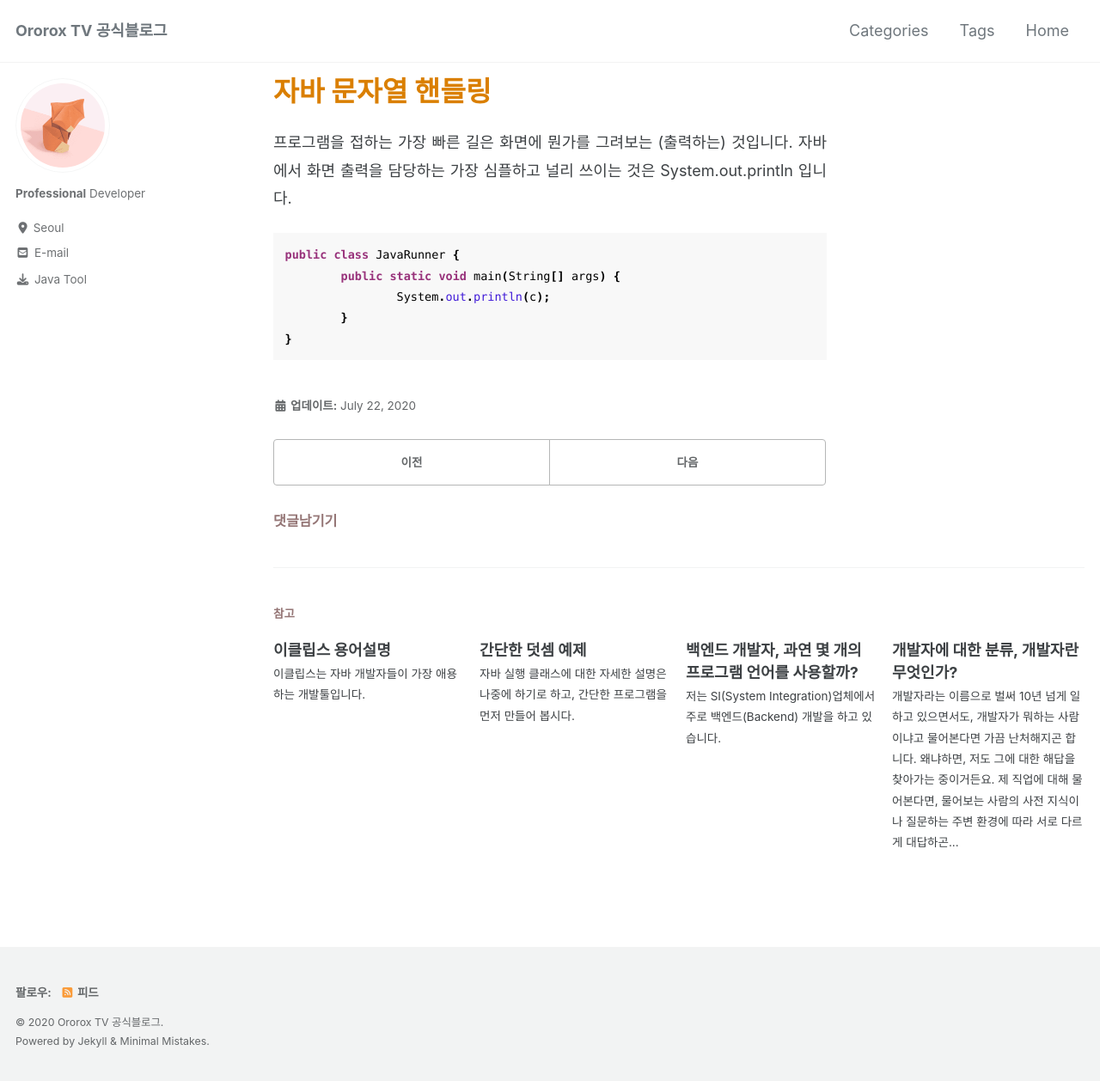
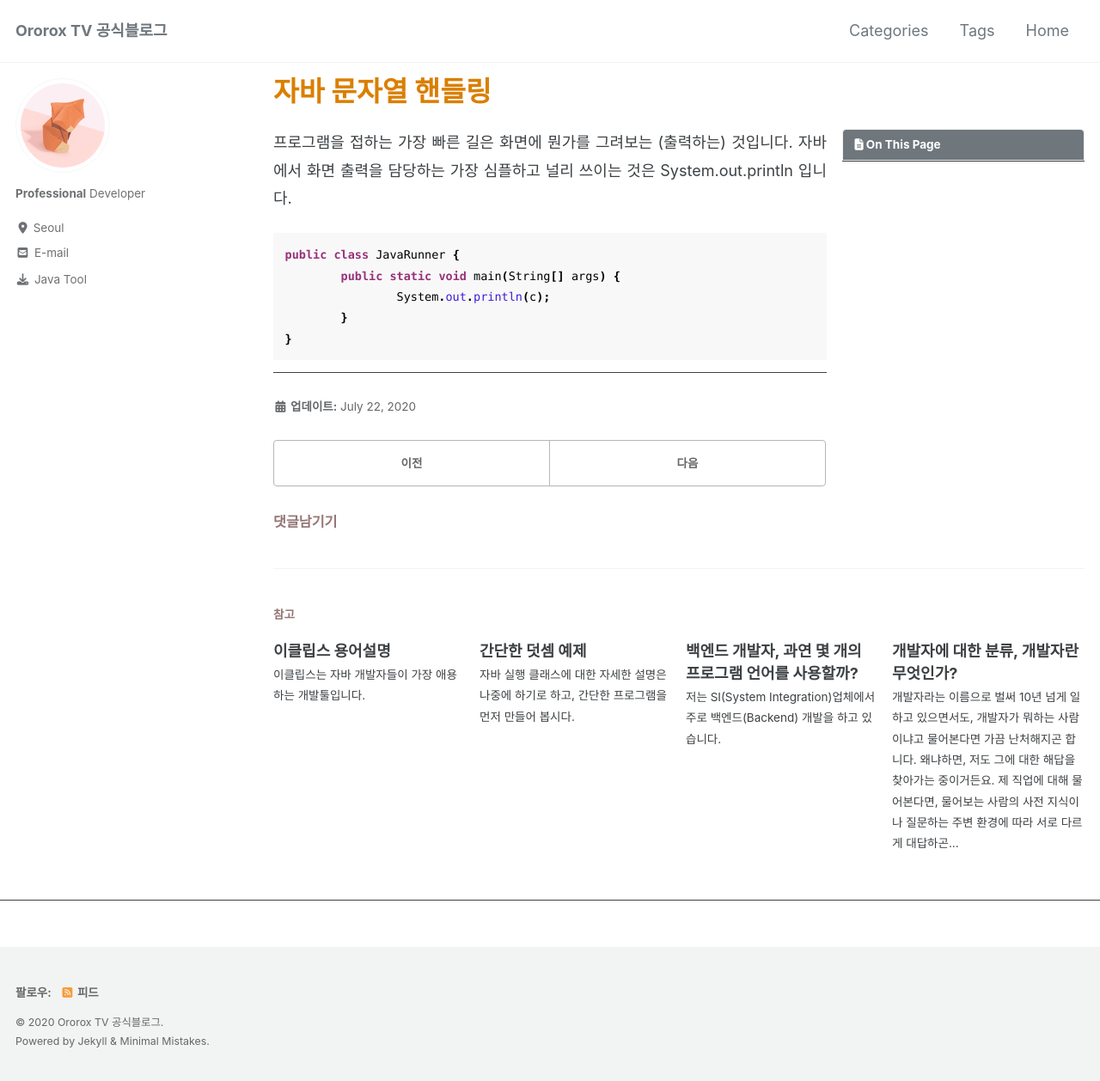
Before and after one commit to ororox/ororox.github.io, a Jekyll site: the page built from _posts/2020-07-22-string-handling.md, in a window 1280 px wide and 1260 px high. Shown: the whole window at 86% size. Built offline with Jekyll 4.4.1, drawn with Linux system fonts in a browser that asks for light colours; cached includes are drawn as plain includes; nearby versions of some CDN libraries; comment, search, counter and statistics services are not loaded.

Commit message:
adsense modified

```diff
--- a/_config.yml
+++ b/_config.yml
@@ -275,3 +275,6 @@ defaults:
       comments: true
       share: true
       related: true
+      toc: true
+      toc_sticky: true
+      toc_ads: true
--- /dev/null
+++ b/_includes/GoogleAdSenseSidbar.html
@@ -0,0 +1,10 @@
+<script async src="https://pagead2.googlesyndication.com/pagead/js/adsbygoogle.js"></script>
+<ins class="adsbygoogle"
+     style="display:block"
+     data-ad-client="ca-pub-5679789740806586"
+     data-ad-slot="1472267766"
+     data-ad-format="auto"
+     data-full-width-responsive="true"></ins>
+<script>
+     (adsbygoogle = window.adsbygoogle || []).push({});
+</script>
--- a/_layouts/default.html
+++ b/_layouts/default.html
@@ -31,6 +31,17 @@
       </div>
     {% endif %}
 
+		<script async src="https://pagead2.googlesyndication.com/pagead/js/adsbygoogle.js"></script>
+		<ins class="adsbygoogle"
+		     style="display:block"
+		     data-ad-client="ca-pub-5679789740806586"
+		     data-ad-slot="5986227849"
+		     data-ad-format="auto"
+		     data-full-width-responsive="true"></ins>
+		<script>
+		     (adsbygoogle = window.adsbygoogle || []).push({});
+		</script>
+
     <div id="footer" class="page__footer">
       <footer>
         {% include footer/custom.html %}
--- a/_layouts/single.html
+++ b/_layouts/single.html
@@ -34,16 +34,34 @@ layout: default
       {% endunless %}
 
       <section class="page__content" itemprop="text">
-        {% if page.toc %}
+        {% if page.toc or page.toc_ads %}
           <aside class="sidebar__right {% if page.toc_sticky %}sticky{% endif %}">
             <nav class="toc">
               <header><h4 class="nav__title"><i class="fas fa-{{ page.toc_icon | default: 'file-alt' }}"></i> {{ page.toc_label | default: site.data.ui-text[site.locale].toc_label | default: "On this page" }}</h4></header>
               {% include toc.html sanitize=true html=content h_min=1 h_max=6 class="toc__menu" %}
             </nav>
+				    <!-- devinlife comment : right-sidebar ads -->
+				    <nav class="toc-custom">
+				      {% if page.toc_ads %}
+				        {% include GoogleAdSenseSidbar.html %}
+				      {% endif %}
+				    </nav>
           </aside>
         {% endif %}
         {{ content }}
         {% if page.link %}<div><a href="{{ page.link }}" class="btn btn--primary">{{ site.data.ui-text[site.locale].ext_link_label | default: "Direct Link" }}</a></div>{% endif %}
+
+				<script async src="https://pagead2.googlesyndication.com/pagead/js/adsbygoogle.js"></script>
+				<ins class="adsbygoogle"
+				     style="display:block"
+				     data-ad-client="ca-pub-5679789740806586"
+				     data-ad-slot="4908949899"
+				     data-ad-format="auto"
+				     data-full-width-responsive="true"></ins>
+				<script>
+				     (adsbygoogle = window.adsbygoogle || []).push({});
+				</script>
+
       </section>
 
       <footer class="page__meta">
```
